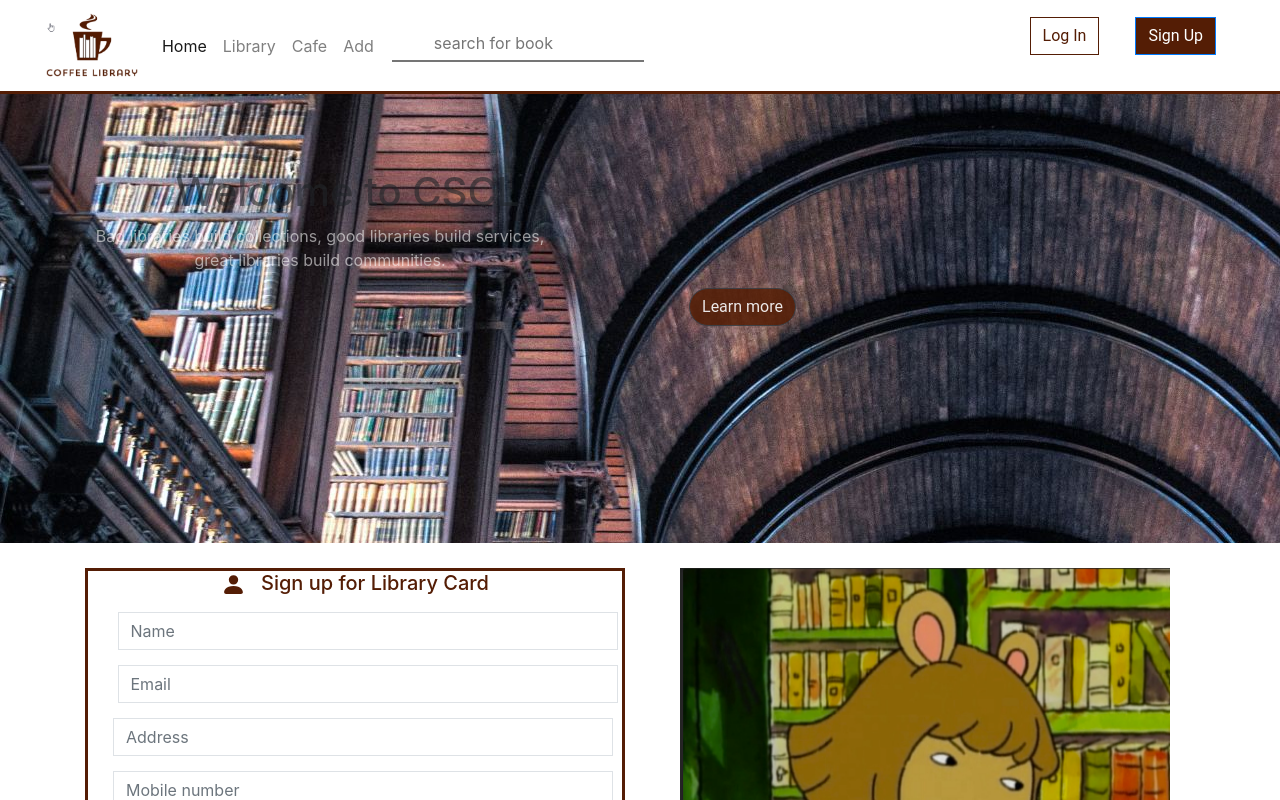
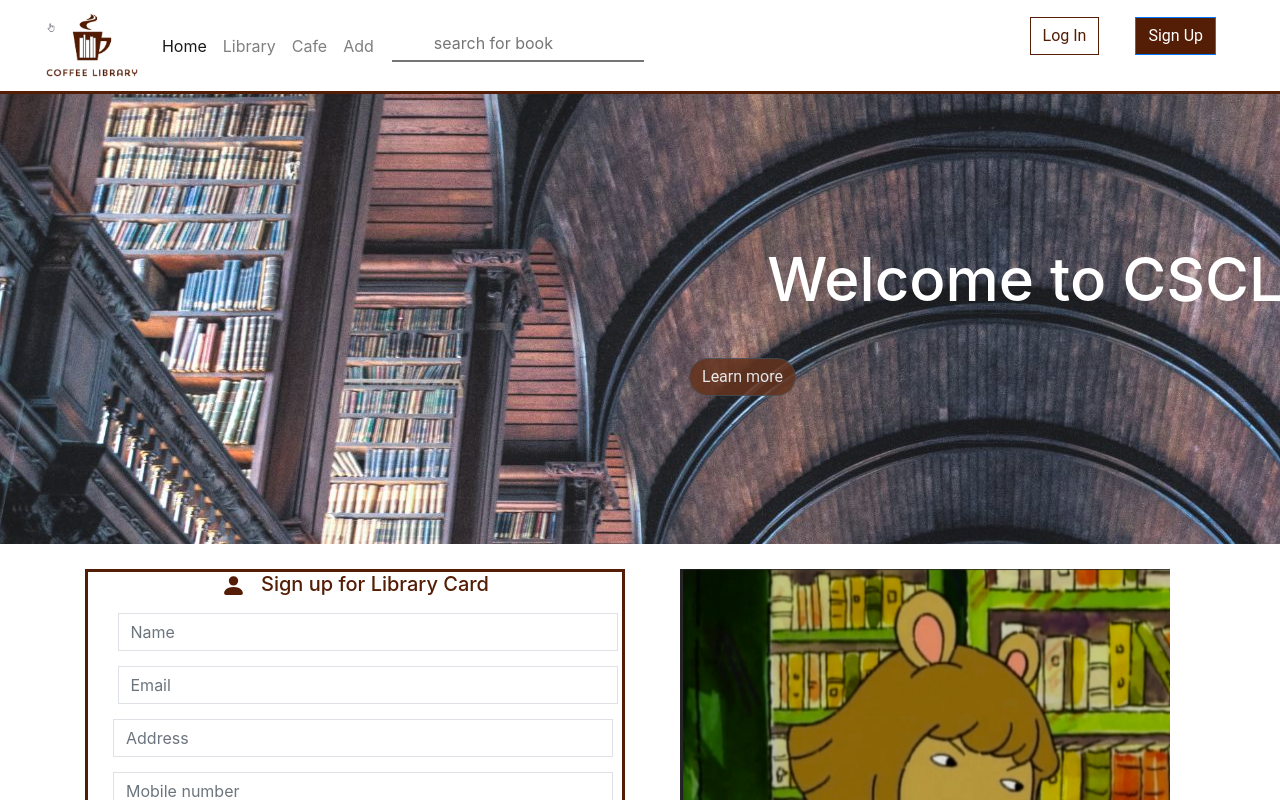
Before and after one commit to Mdo352/coffeeshop-library-rabbit, a React (Create React App) app in the folder client/: page / in a window 1280 px wide. Shown: the top 800 px of the page. Built offline with nearby package versions, Linux system fonts and the light colour scheme.

Commit message:
fixed styling and add font awesome

```diff
--- a/client/package.json
+++ b/client/package.json
@@ -8,6 +8,10 @@
         "yarn": ">=1.22.5"
     },
     "dependencies": {
+        "@fortawesome/fontawesome-svg-core": "^1.2.34",
+        "@fortawesome/free-brands-svg-icons": "^5.15.2",
+        "@fortawesome/free-solid-svg-icons": "^5.15.2",
+        "@fortawesome/react-fontawesome": "^0.1.14",
         "@material-ui/core": "^4.11.2",
         "@testing-library/jest-dom": "^4.2.4",
         "@testing-library/react": "^9.3.2",
--- a/client/src/components/Cafe.js
+++ b/client/src/components/Cafe.js
@@ -20,7 +20,7 @@ export default class Cafe extends Component {
 
       <div>
         <div style={{height: 450, background: `url(${JumboBG})`}}>
-          <h1 style={{color: 'rgb(255,255,255)', textAlign: 'center', fontFamily: 'Adamina, serif', marginBottom: 0, opacity: '0.62', fontSize: 40, height: 40, marginTop: '-1px', paddingTop: 95}}>Welcome to the Cafe</h1>
+          <h1 style={{color: '#ffffff', textAlign: 'center', fontFamily: 'Adamina, serif', marginBottom: 0, opacity: '1', fontSize: 40, height: 40, marginTop: '-1px', paddingTop: 95}}>Welcome to the Cafe</h1>
         </div>
 
         <div>
--- a/client/src/components/Footer.js
+++ b/client/src/components/Footer.js
@@ -1,6 +1,15 @@
 import React, { Component } from 'react';
 import {Link} from 'react-router-dom';
 import styled from 'styled-components';
+import { FontAwesomeIcon } from '@fortawesome/react-fontawesome';
+import { faGithub } from '@fortawesome/free-brands-svg-icons';
+
+// library.add(
+//     faGithub,
+//     faGoogle,
+//     faFacebook,
+//     faTwitter
+// );
 
 const Container = styled.div.attrs({
     className: 'container',
@@ -21,7 +30,7 @@ class Footer extends Component {
                         <Link to="#"><i className="icon ion-social-instagram" style={{color: 'rgb(255,255,255)'}} /></Link>
                         <Link to="#"><i className="icon ion-social-snapchat" style={{color: 'rgb(255,255,255)'}} /></Link>
                         <Link to="#"><i className="icon ion-social-twitter" style={{color: 'rgb(255,255,255)'}} /></Link>
-                        <Link to="#" style={{color: 'rgb(255,255,255)'}}><i className="icon ion-social-facebook" style={{color: 'rgb(255,255,255)'}} /></Link>
+                        <Link to="#" style={{color: 'rgb(255,255,255)'}}><i className="icon ion-social-facebook" style={{color: 'rgb(255,255,255)'}} /> <FontAwesomeIcon icon="github" /> </Link>
                         <Link to="#" style={{color: 'rgb(255,255,255)'}}><i className="icon ion-social-github" style={{color: 'rgb(255,255,255)'}} /></Link>
                     </div>
 
--- a/client/src/components/Home.js
+++ b/client/src/components/Home.js
@@ -11,11 +11,12 @@ export default class Home extends Component {
     return (
       <div>
         <div>
-          <div style={{ height: 450, backgroundImage: `url( ${JumboBG} )` }}>
-            <h1 style={{paddingTop: 75, paddingLeft: 45, width: 650, marginTop: '-1px', opacity: '0.59'}}>Welcome to CSCL</h1>
-            <p style={{paddingLeft: 0, width: 450, marginLeft: 95, color: 'rgb(255,255,255)', opacity: '0.56'}}>Bad libraries build collections, good libraries build services, great libraries build communities.<br /></p>
-            <p style={{paddingLeft: 120}}><Link className="btn btn-primary border rounded-pill border-dark" role="button" data-bs-hover-animate="rubberBand" style={{marginLeft: 95, background: 'rgb(84,29,5)', opacity: '0.86'}}>Learn more</Link></p>
-          </div>
+          <div style={{ height: 450, backgroundImage: `url( ${JumboBG})`, opacity:".9" }}>
+            {/* <h1 style={{paddingTop: 75, paddingLeft: 45, width: 650, marginTop: '-1px', opacity: '0.59'}}>Welcome to CSCL</h1> */}
+            <div style={{paddingTop:75}}><h1 style={{paddingTop: 75, fontSize:60,  width: 650,  marginTop: '-1px', marginLeft:700, color:"#ffffff"}}>Welcome to CSCL</h1>
+            {/* <p style={{paddingLeft: 120, width: 450, marginLeft: 95, color: 'rgb(255,255,255)', opacity: '0.56'}}>Bad libraries build collections, good libraries build services, great libraries build communities.<br /></p> */}
+            <p style={{paddingLeft: 120, paddingTop:35,}}><Link className="btn btn-primary border rounded-pill border-dark" role="button" data-bs-hover-animate="rubberBand" style={{marginLeft: 95, background: 'rgb(84,29,5)', opacity: '0.86'}}>Learn more</Link></p>
+          </div></div>
 
           <div style={{marginTop: 25}}>
             <div className="container">
@@ -32,26 +33,6 @@ export default class Home extends Component {
             </div>
           </div>
 
-          {/* <div className="footer-basic" style={{background: 'rgb(84,29,5)', paddingTop: 0, marginTop: 100}}>
-            <footer>
-              <div className="social" style={{fontSize: '24p'}}>
-                <Link to="#"><i className="icon ion-social-instagram" style={{color: 'rgb(255,255,255)'}} /></Link>
-                <Link to="#"><i className="icon ion-social-snapchat" style={{color: 'rgb(255,255,255)'}} /></Link>
-                <Link to="#"><i className="icon ion-social-twitter" style={{color: 'rgb(255,255,255)'}} /></Link>
-                <Link to="#" style={{color: 'rgb(255,255,255)'}}><i className="icon ion-social-facebook" style={{color: 'rgb(255,255,255)'}} /></Link>
-                <Link to="#" style={{color: 'rgb(255,255,255)'}}><i className="icon ion-social-github" style={{color: 'rgb(255,255,255)'}} /></Link>
-              </div>
-              <ul className="list-inline">
-                <li className="list-inline-item"><Link to="/home" style={{color: 'rgb(255,255,255)'}}>Home</Link></li>
-                <li className="list-inline-item"><Link to="#" style={{color: 'rgb(255,255,255)'}}>View Code</Link></li>
-                <li className="list-inline-item"><Link to="#" style={{color: 'rgb(255,255,255)'}}>About</Link></li>
-                <li className="list-inline-item"><Link to="#" style={{color: 'rgb(255,255,255)'}}>Terms</Link></li>
-                <li className="list-inline-item"><Link to="#" style={{color: 'rgb(255,255,255)'}}>Privacy Policy</Link></li>
-              </ul>
-              <p className="copyright" style={{color: 'rgb(255,255,255)'}}>Company Name © 2017</p>
-            </footer>
-          </div> */}
-
         </div>
       </div>
     )
--- a/client/src/pages/ItemUpdate.js
+++ b/client/src/pages/ItemUpdate.js
@@ -234,7 +234,7 @@ class ItemUpdate extends Component {
 
         return _id && (
             <Wrapper>
-                <Title>Create Item</Title>
+                <Title>Update Item</Title>
 
                 <Label>ISBN: </Label>
                 <InputText
```
Also changed, not shown: package.json (+4 -4 lines), 2 other files (tests, documents, lock files or other folders).
